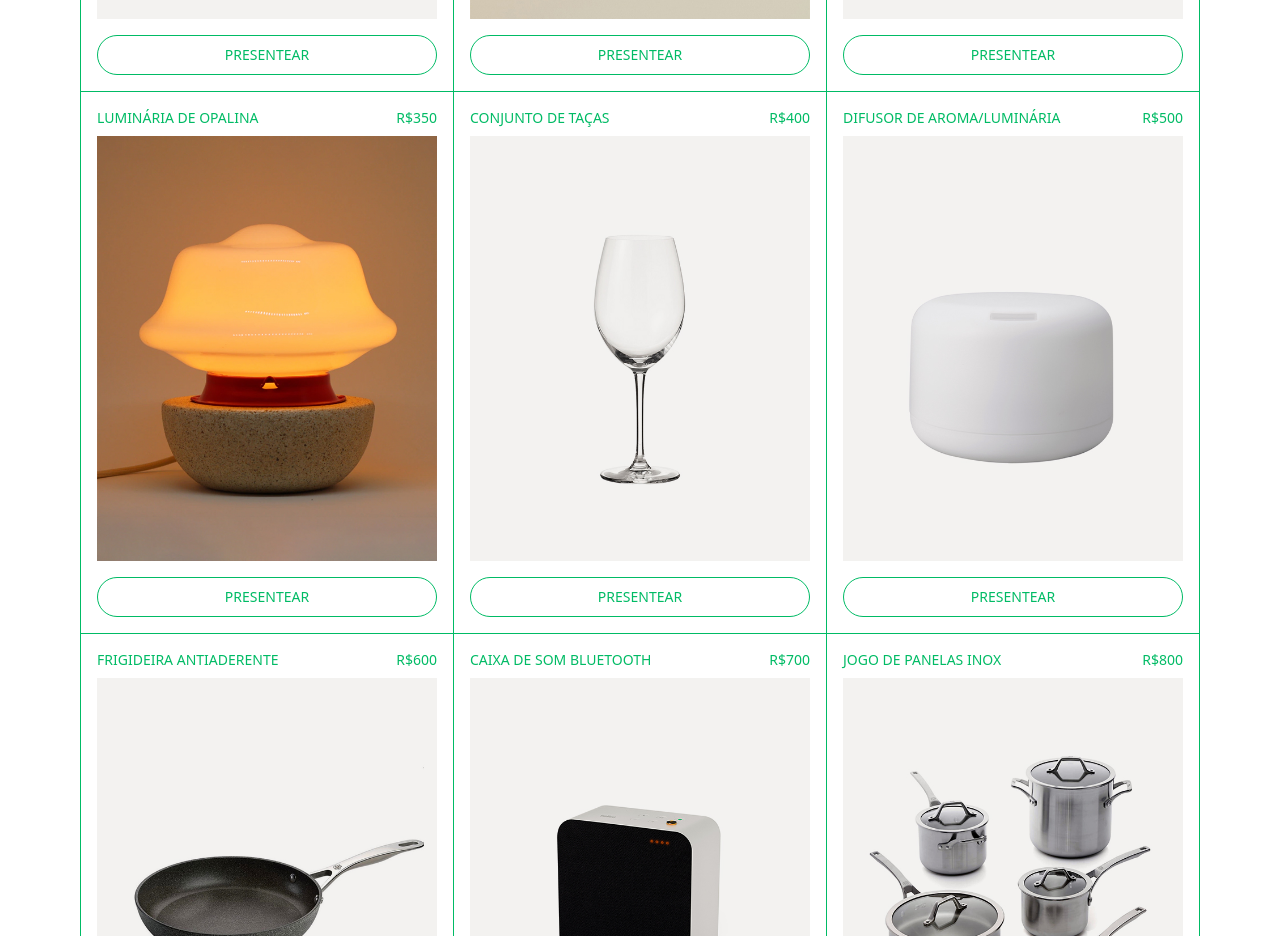
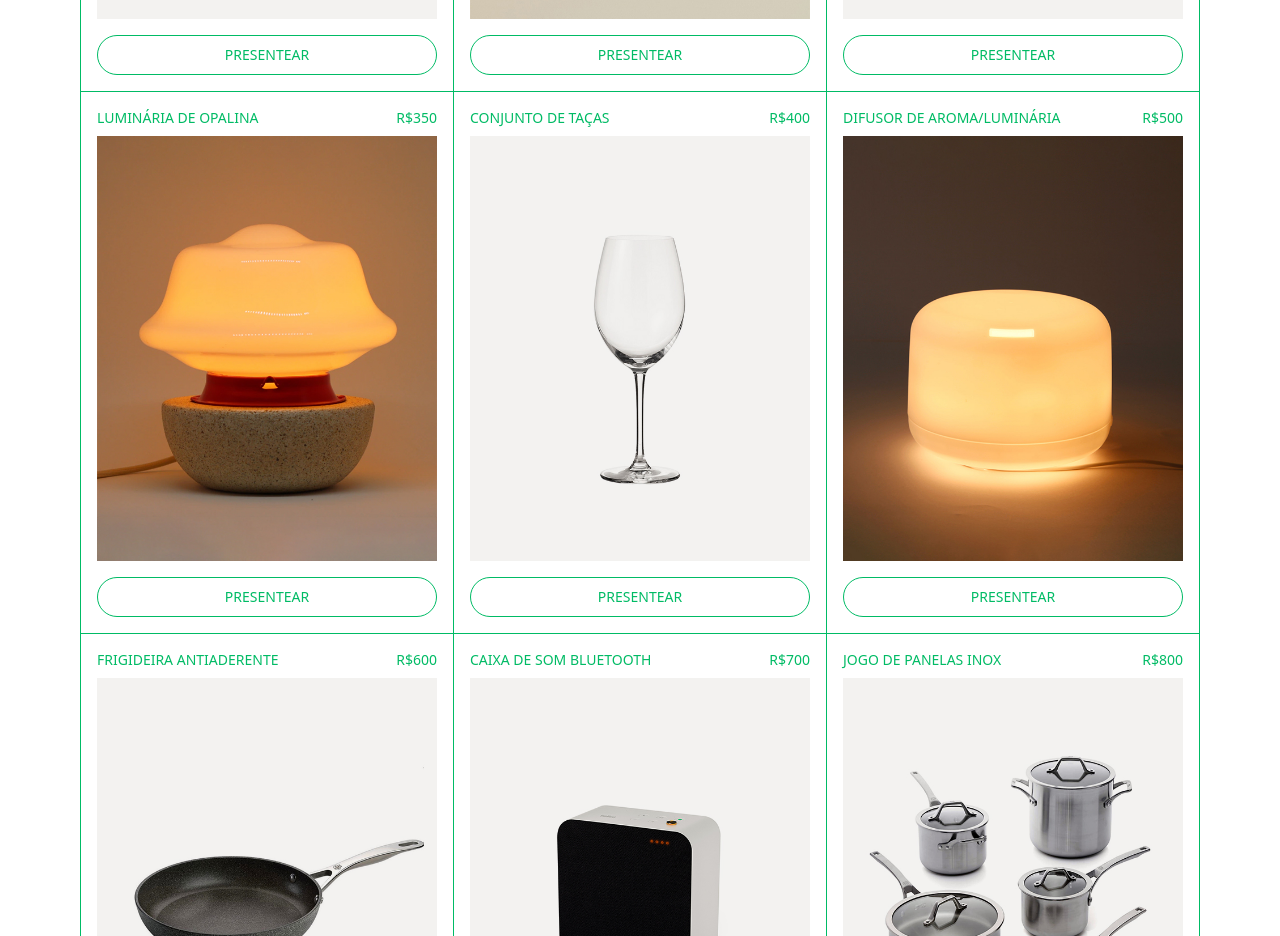
Before and after one commit to jpesce/joandra-wedding, a Next.js app: page / in a window 1280 px wide. Shown: the part 3920-4856 px from the top of the page. Built offline with nearby package versions, Linux system fonts and the light colour scheme.

Commit message:
edit: update aroma diffuser lamp image

```diff
--- a/src/components/GiftList/data.ts
+++ b/src/components/GiftList/data.ts
@@ -57,7 +57,7 @@ const giftList: GiftListItem[] = [
   {
     name: "Difusor de aroma/luminária",
     price: 500,
-    image: "gift-aroma-diffuser-lamp.jpg",
+    image: "gift-aroma-diffuser-lamp2.jpg",
   },
   {
     name: "Frigideira antiaderente",
```
